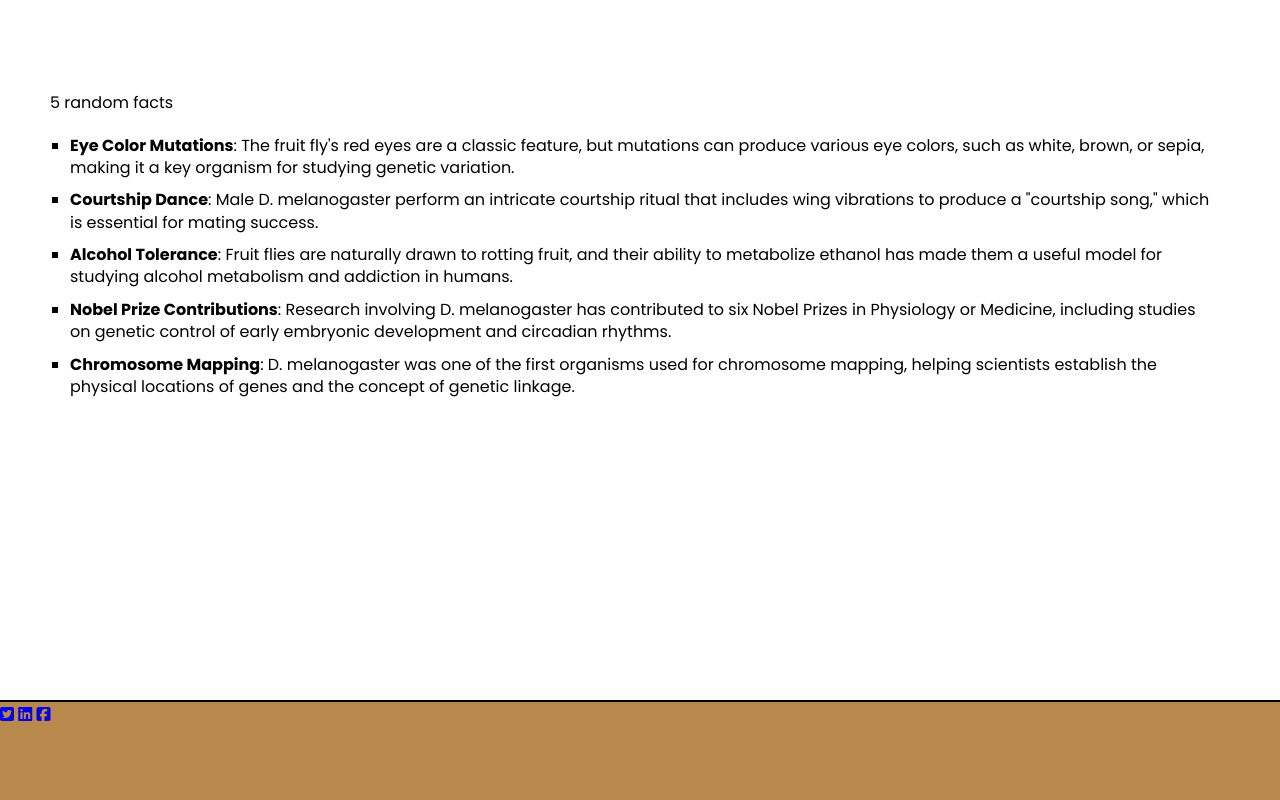
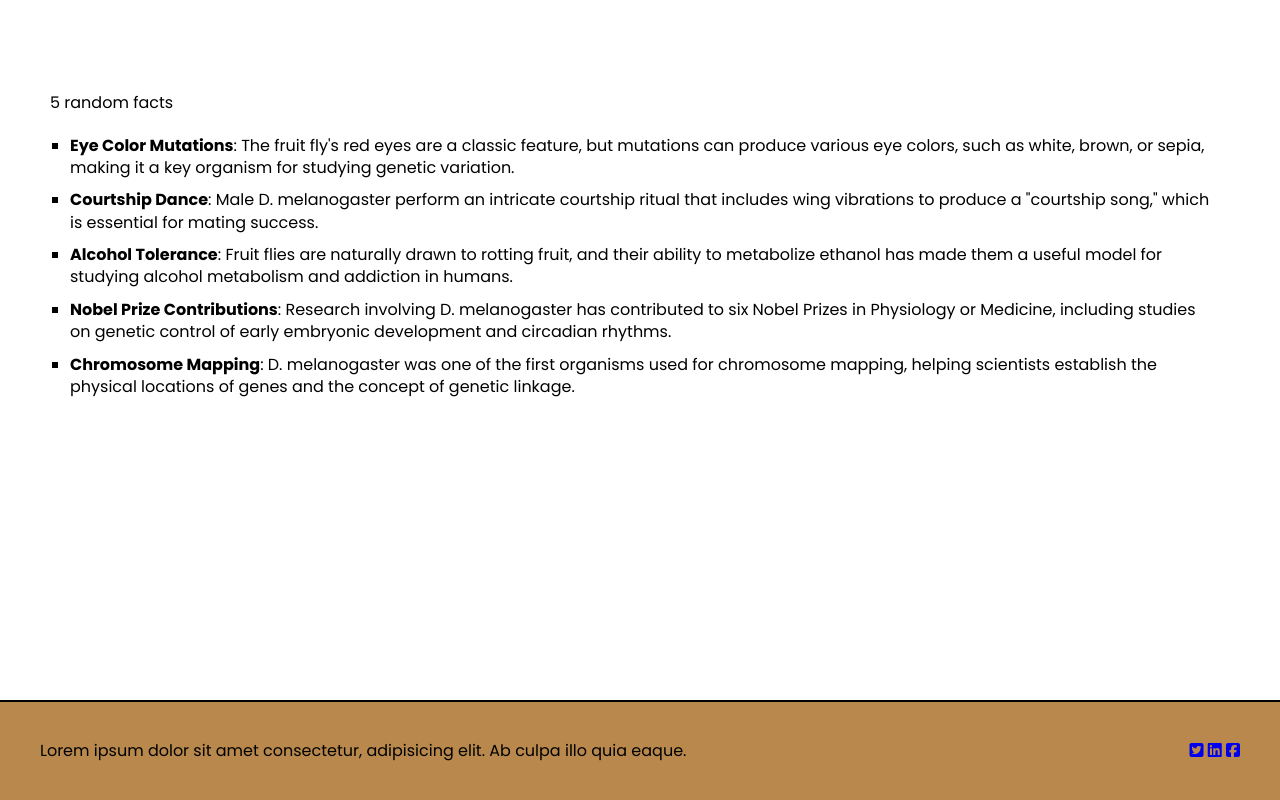
Before and after one commit to BullDogPatch/week-1-assignment, a plain HTML site: page index.html in a window 1280 px wide. Shown: the part 626-1426 px from the top of the page. Drawn offline with Linux system fonts and the light colour scheme.

Commit message:
add lorem to footer, and some basic styles to spread footer layout

```diff
--- a/index.html
+++ b/index.html
@@ -88,7 +88,12 @@
         </ul>
       </section>
     </main>
+
     <footer id="contact">
+      <p>
+        Lorem ipsum dolor sit amet consectetur, adipisicing elit. Ab culpa illo
+        quia eaque.
+      </p>
       <div class="socials">
         <a href="https://www.twitter.com" target="_blank"
           ><i class="fa-brands fa-square-twitter"></i
--- a/styles.css
+++ b/styles.css
@@ -120,7 +120,11 @@ main {
 }
 
 footer {
+  padding: 0 40px;
   height: 100px;
   background-color: rgb(184, 136, 77);
   border-top: 2px solid black;
+  display: flex;
+  justify-content: space-between;
+  align-items: center;
 }
```
